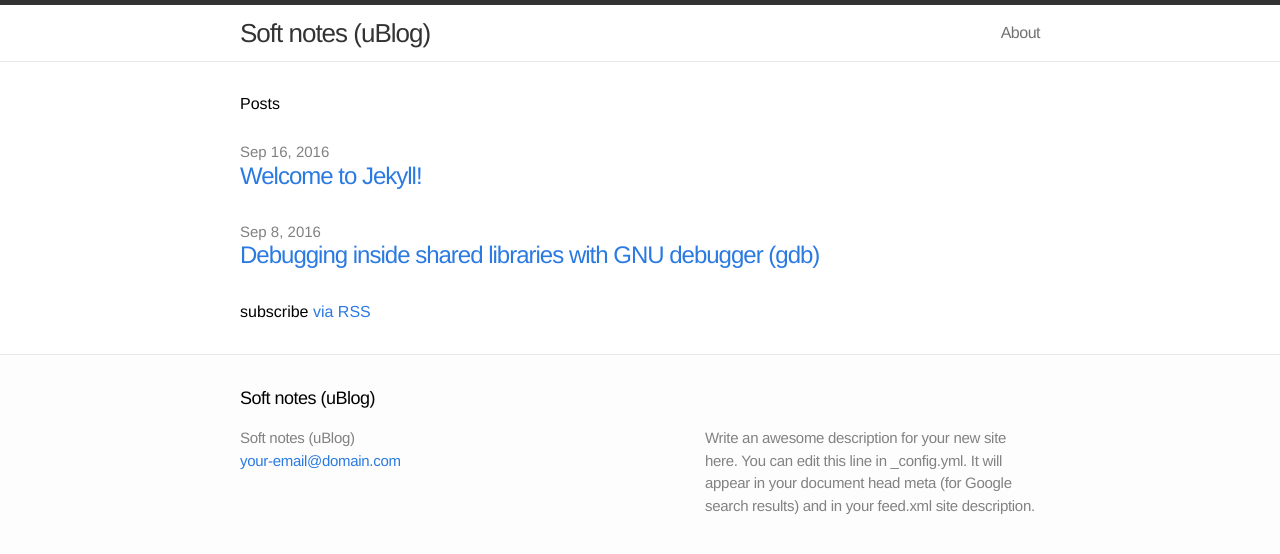
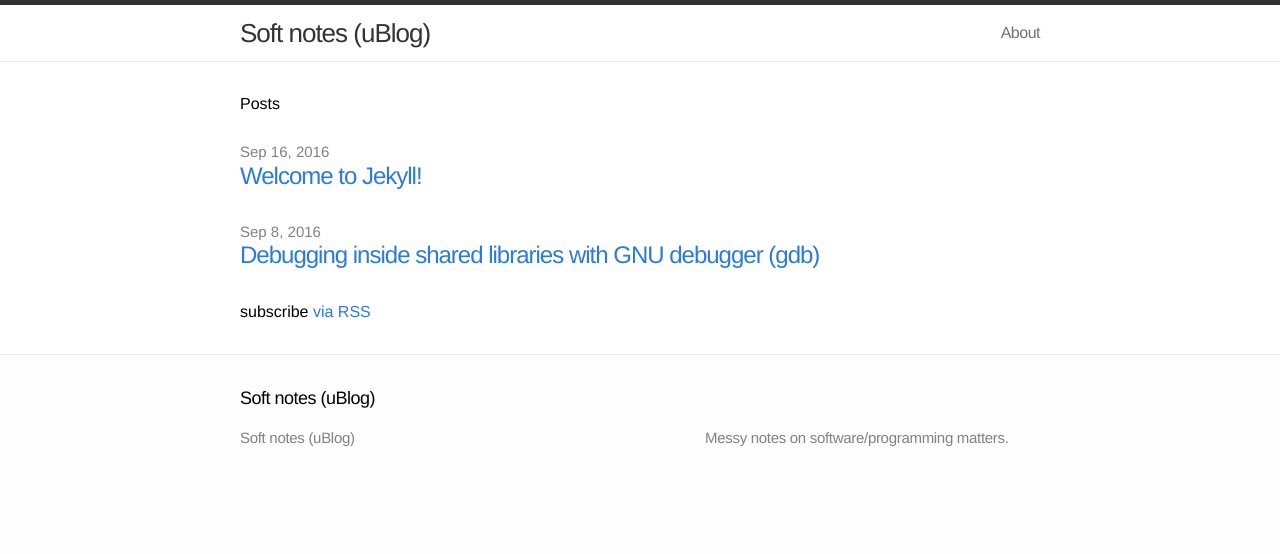
Before and after one commit to t-w/t-w.github.io, a Jekyll site: the page built from index.html, in a window 1280 px wide. Shown: the top 554 px of the page. Built offline with Jekyll 4.4.1, drawn with Linux system fonts in a browser that asks for light colours.

Commit message:
Updating site description, removing e-mail (config).

```diff
--- a/_config.yml
+++ b/_config.yml
@@ -1,7 +1,7 @@
 # Site settings
 title: Soft notes (uBlog)
-email: your-email@domain.com
-description: "Write an awesome description for your new site here. You can edit this line in _config.yml. It will appear in your document head meta (for Google search results) and in your feed.xml site description."
+#email: your-email@domain.com
+description: "Messy notes on software/programming matters."
 baseurl: ""
 url: "http://t-w.github.io"
 #twitter_username: jekyllrb
```
